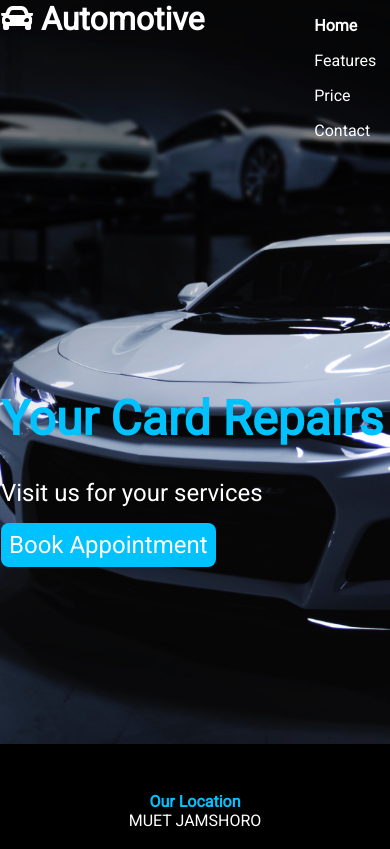
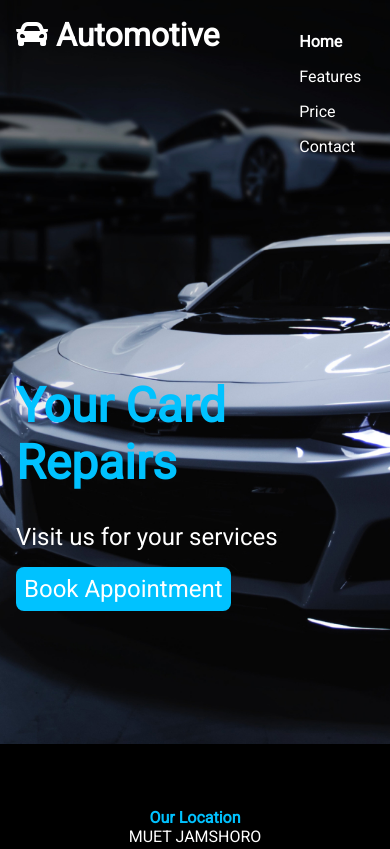
Before and after one commit to AsadUllahShaikh123/AutomotiveCar, a plain HTML site: page index.html in a window 390 px wide. Shown: the top 849 px of the page. Drawn offline with Linux system fonts and the light colour scheme.

Commit message:
done with responsiveness

```diff
--- a/style.css
+++ b/style.css
@@ -18,17 +18,17 @@ header{
 }
 
 /* best way to center the navbar elements */
-.container{
-  padding: 0 1px;
-  width: 100%;
-  margin: 0 auto;
-  max-width: 1000px;
-}
 
 nav {
   display: flex;
   justify-content: space-between;
+  align-items: center;
+}
+.container{
   padding: 1rem;
+  width: 100%;
+  margin: 0 auto;
+  max-width: 1000px;
 }
 
 /* if we give padding direct to the li then it will disturb the space btwn logo and ul */
@@ -92,6 +92,9 @@ footer p {
 }
 
 @media screen and (max-width:775px) {
+  nav {
+    align-items: flex-start;
+  }
   nav ul{
     flex-direction: column;
   }
```
